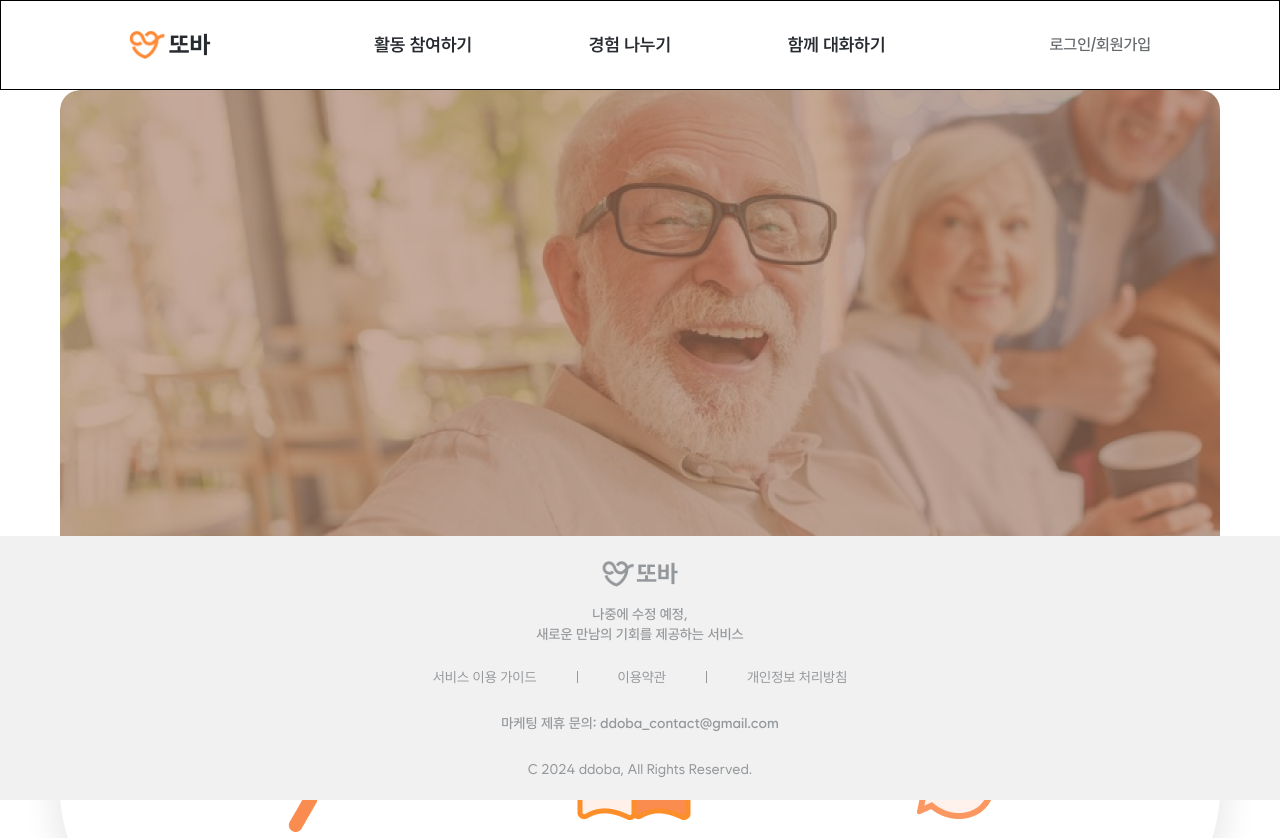
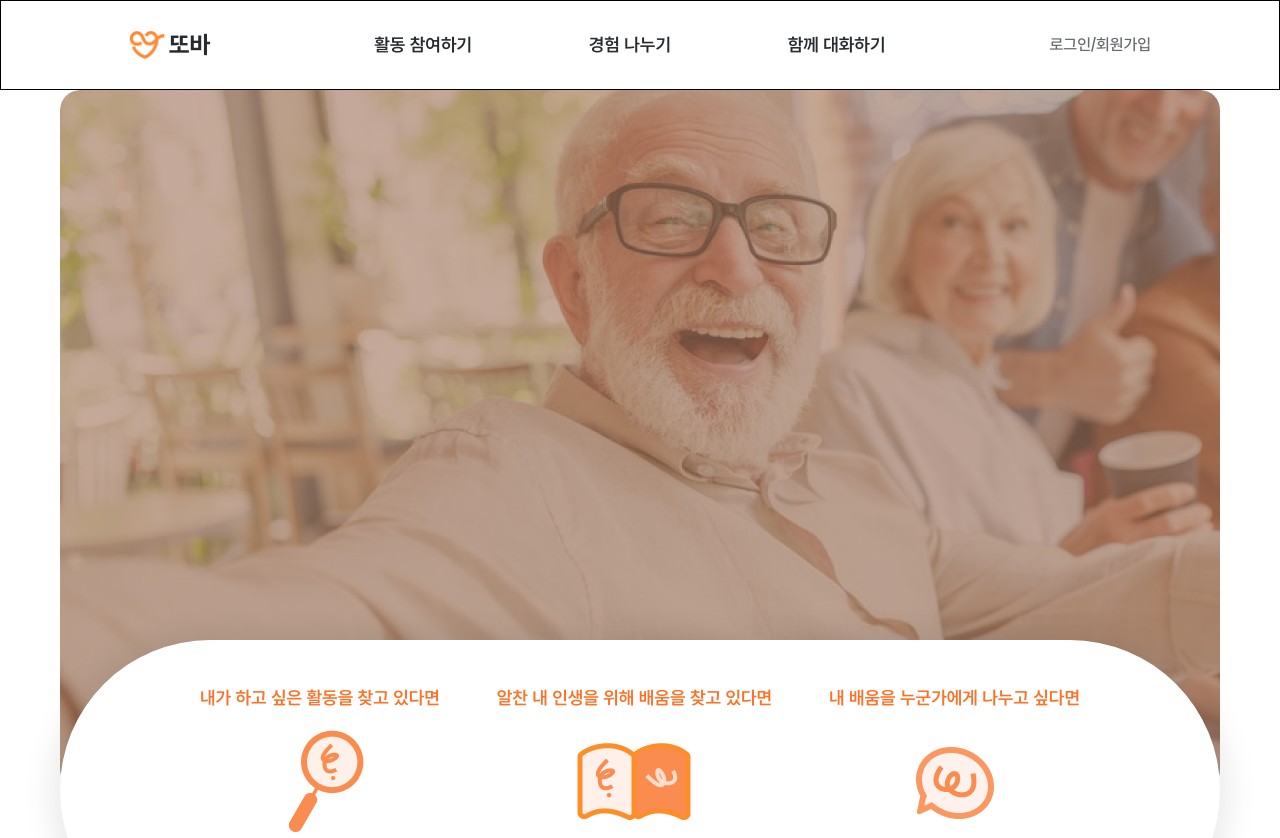
Before and after one commit to Kusitms-29th-Meetup-TeamE/Frontend, a Next.js app: page / in a window 1280 px wide. Shown: the top 838 px of the page. Built offline with nearby package versions, Linux system fonts and the light colour scheme.

Commit message:
🌈 Update(#8): modified layout style

```diff
--- a/src/app/layout.tsx
+++ b/src/app/layout.tsx
@@ -5,7 +5,6 @@ import { Toaster } from 'react-hot-toast';
 
 import Footer from '@/components/common-components/common/Footer';
 import Header from '@/components/common-components/common/Header';
-
 import GlobalModal, {
   GlobalModalProvider,
 } from '@/components/common-components/global-modal';
@@ -27,7 +26,7 @@ export default function RootLayout({
           <GlobalModalProvider>
             <Header />
             {/* TOFIX: container 작업 필요 */}
-            <div className="pt-[90px] mb-[264px]">{children}</div>
+            <div className="pt-[90px]">{children}</div>
             <Footer />
             <GlobalModal />
           </GlobalModalProvider>
--- a/src/components/common-components/common/Footer.tsx
+++ b/src/components/common-components/common/Footer.tsx
@@ -11,7 +11,7 @@ const variants = {
 
 const Footer = () => {
   return (
-    <footer className="w-full h-[264px] fixed bottom-0 flex flex-col flex-wrap justify-center content-center items-center text-gray-06 bg-gray-03">
+    <footer className="w-full h-[264px] bottom-0 flex flex-col flex-wrap justify-center content-center items-center text-gray-06 bg-gray-03">
       <div className={variants.title}>
         <Image
           src="/assets/ddoba_logo_black-footer.svg"
--- a/src/components/common-components/common/Header.tsx
+++ b/src/components/common-components/common/Header.tsx
@@ -23,7 +23,7 @@ export default function Header() {
     typeof window !== 'undefined' && sessionStorage.getItem('accessToken');
 
   return (
-    <div className="w-full border border-black flex items-center fixed z-50 top-0 h-[90px]">
+    <div className="w-full border border-black flex items-center fixed z-50 top-0 h-[90px] bg-white">
       <div className="w-4/5 flex justify-between m-auto">
         {/* <div className="flex gap-[200px]"> */}
         <Link href="/">
```
